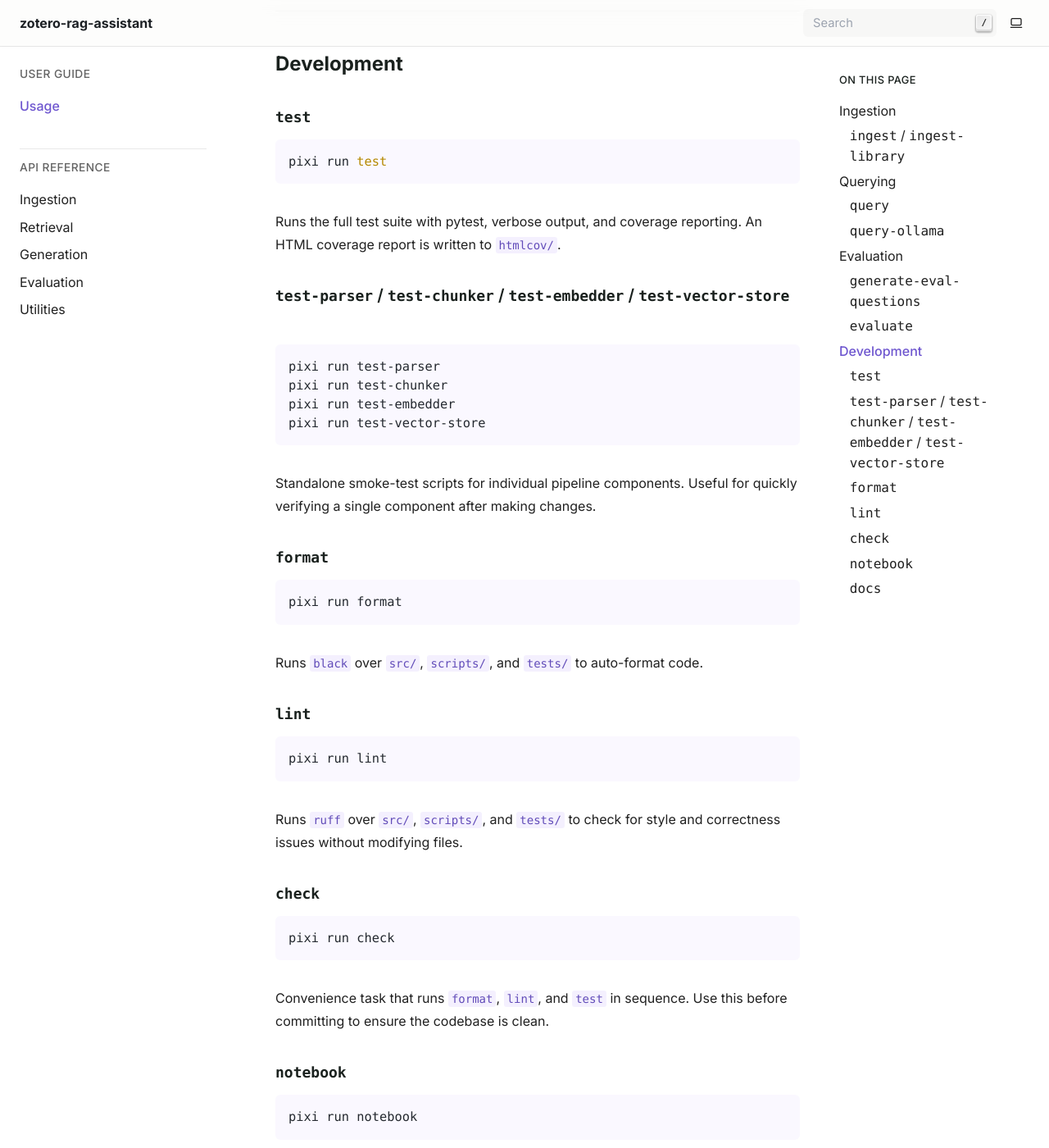
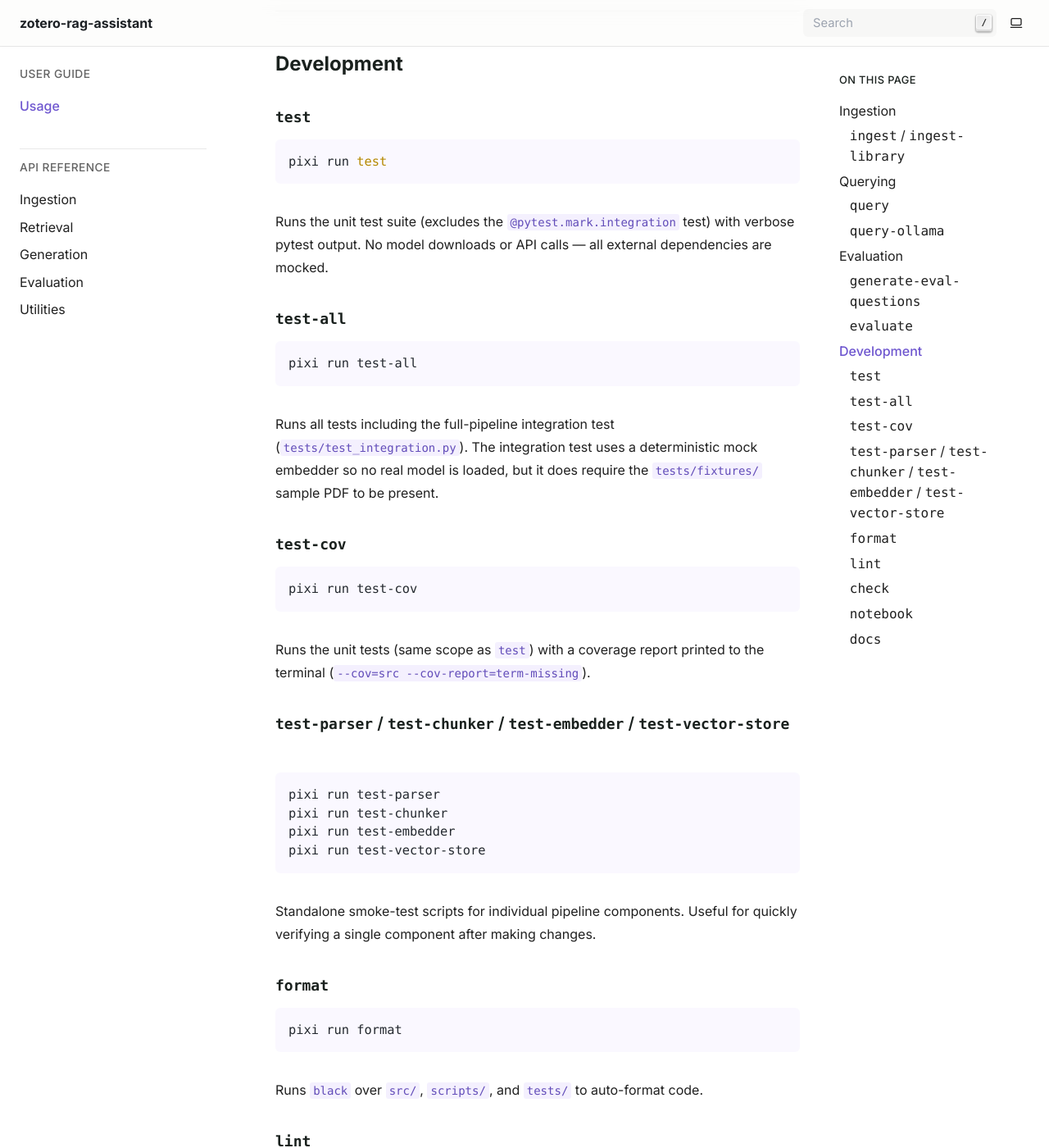
Before and after one commit to AesZenz/zotero-rag-assistant, a Sphinx documentation site: the page built from docs/usage.rst, in a window 1280 px wide and 1400 px high, scrolled down 4463 px. Shown: the whole window at 82% size. Built offline with Sphinx 7.4.7, drawn with Linux system fonts in a browser that asks for light colours.

Commit message:
Add tests/ block to architecture SVG; fix usage.rst test task docs
- SVG: new TESTS bar (y=740..790) showing pytest unit suite and
  test_integration.py; three dashed coverage arrows via left/right
  margins (tests→ingestion labeled "integration", tests→retrieval,
  tests→config); .env→config routing moved to right margin (x=769)
  to avoid crossing the Tests bar; viewBox height extended to 960
- usage.rst: corrected `test` task description (unit tests only, no
  coverage); added `test-all` and `test-cov` task sections

Co-Authored-By: Claude Sonnet 4.6 <noreply@anthropic.com>

```diff
--- a/docs/usage.rst
+++ b/docs/usage.rst
@@ -207,8 +207,31 @@ Development
 
    pixi run test
 
-Runs the full test suite with pytest, verbose output, and coverage reporting.
-An HTML coverage report is written to ``htmlcov/``.
+Runs the unit test suite (excludes the ``@pytest.mark.integration`` test) with
+verbose pytest output. No model downloads or API calls — all external
+dependencies are mocked.
+
+``test-all``
+^^^^^^^^^^^^
+
+.. code-block:: bash
+
+   pixi run test-all
+
+Runs all tests including the full-pipeline integration test
+(``tests/test_integration.py``). The integration test uses a deterministic mock
+embedder so no real model is loaded, but it does require the ``tests/fixtures/``
+sample PDF to be present.
+
+``test-cov``
+^^^^^^^^^^^^
+
+.. code-block:: bash
+
+   pixi run test-cov
+
+Runs the unit tests (same scope as ``test``) with a coverage report printed to
+the terminal (``--cov=src --cov-report=term-missing``).
 
 ``test-parser`` / ``test-chunker`` / ``test-embedder`` / ``test-vector-store``
 ^^^^^^^^^^^^^^^^^^^^^^^^^^^^^^^^^^^^^^^^^^^^^^^^^^^^^^^^^^^^^^^^^^^^^^^^^^^^^^^
```
Also changed, not shown: docs/architecture_gh_opt.svg.
